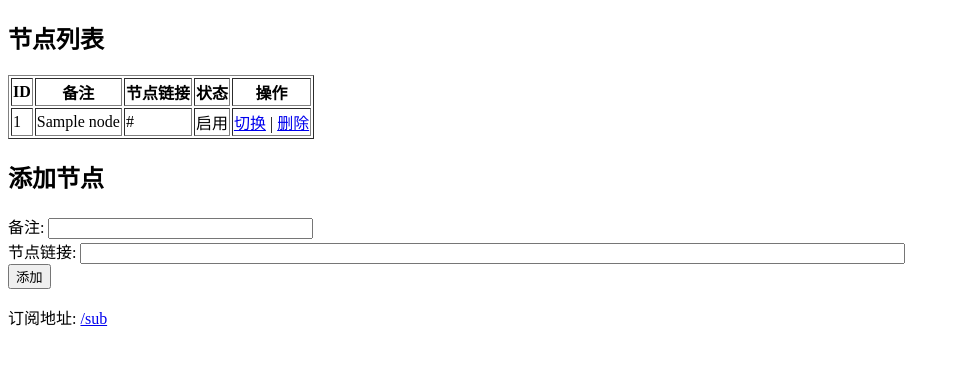
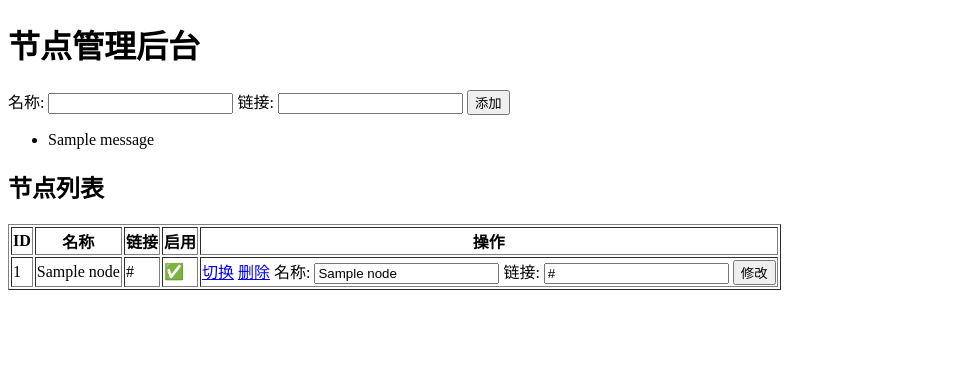
Before and after one commit to 999k923/vpnlink, a Flask app: page / in a window 1280 px wide. Shown: the top 365 px of the page, without its empty margins (0-960 px from the left). Run offline with Flask 3, Linux system fonts and the light colour scheme; tables that the repository leaves empty hold one stand-in row (values such as "Sample post"); one stand-in notice (Sample message) is shown.

Commit message:
Update index.html

```diff
--- a/templates/index.html
+++ b/templates/index.html
@@ -1,33 +1,55 @@
 <!DOCTYPE html>
-<html>
+<html lang="en">
 <head>
-    <title>节点管理</title>
+    <meta charset="UTF-8">
+    <title>Node Manager</title>
 </head>
 <body>
+    <h1>节点管理后台</h1>
+
+    <!-- 添加节点 -->
+    <form action="{{ url_for('add_node') }}" method="post">
+        名称: <input type="text" name="name" required>
+        链接: <input type="text" name="link" required>
+        <button type="submit">添加</button>
+    </form>
+
+    {% with messages = get_flashed_messages(with_categories=true) %}
+      {% if messages %}
+        <ul>
+        {% for category, message in messages %}
+          <li>{{ message }}</li>
+        {% endfor %}
+        </ul>
+      {% endif %}
+    {% endwith %}
+
     <h2>节点列表</h2>
     <table border="1">
-    <tr><th>ID</th><th>备注</th><th>节点链接</th><th>状态</th><th>操作</th></tr>
-    {% for n in nodes %}
         <tr>
-        <td>{{ n.id }}</td>
-        <td>{{ n.name }}</td>
-        <td style="word-break:break-all">{{ n.link }}</td>
-        <td>{{ "启用" if n.enabled else "禁用" }}</td>
+            <th>ID</th>
+            <th>名称</th>
+            <th>链接</th>
+            <th>启用</th>
+            <th>操作</th>
+        </tr>
+        {% for node in nodes %}
+        <tr>
+            <td>{{ node.id }}</td>
+            <td>{{ node.name }}</td>
+            <td>{{ node.link }}</td>
+            <td>{{ '✅' if node.enabled else '❌' }}</td>
             <td>
-            <a href="/toggle/{{n.id}}">切换</a> |
-            <a href="/delete/{{n.id}}">删除</a>
+                <a href="{{ url_for('toggle_node', node_id=node.id) }}">切换</a>
+                <a href="{{ url_for('delete_node', node_id=node.id) }}">删除</a>
+                <form action="{{ url_for('edit_node', node_id=node.id) }}" method="post" style="display:inline">
+                    名称: <input type="text" name="name" value="{{ node.name }}">
+                    链接: <input type="text" name="link" value="{{ node.link }}">
+                    <button type="submit">修改</button>
+                </form>
             </td>
         </tr>
         {% endfor %}
     </table>
-
-<h2>添加节点</h2>
-<form action="/add" method="post">
-    备注: <input name="name" size="30"><br>
-    节点链接: <input name="link" size="100"><br>
-    <button type="submit">添加</button>
-</form>
-
-<p>订阅地址: <a href="/sub">/sub</a></p>
 </body>
 </html>
```
Lines whose indentation alone changed are shown as unchanged.
